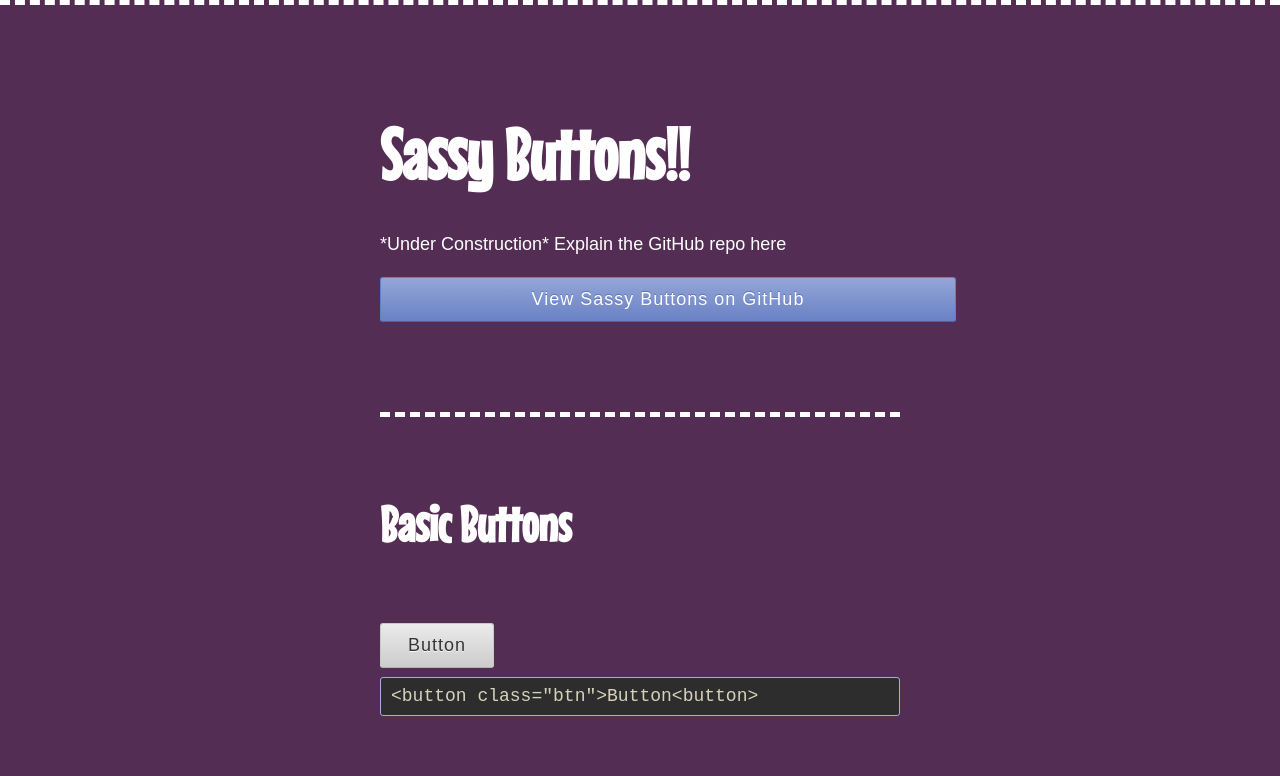
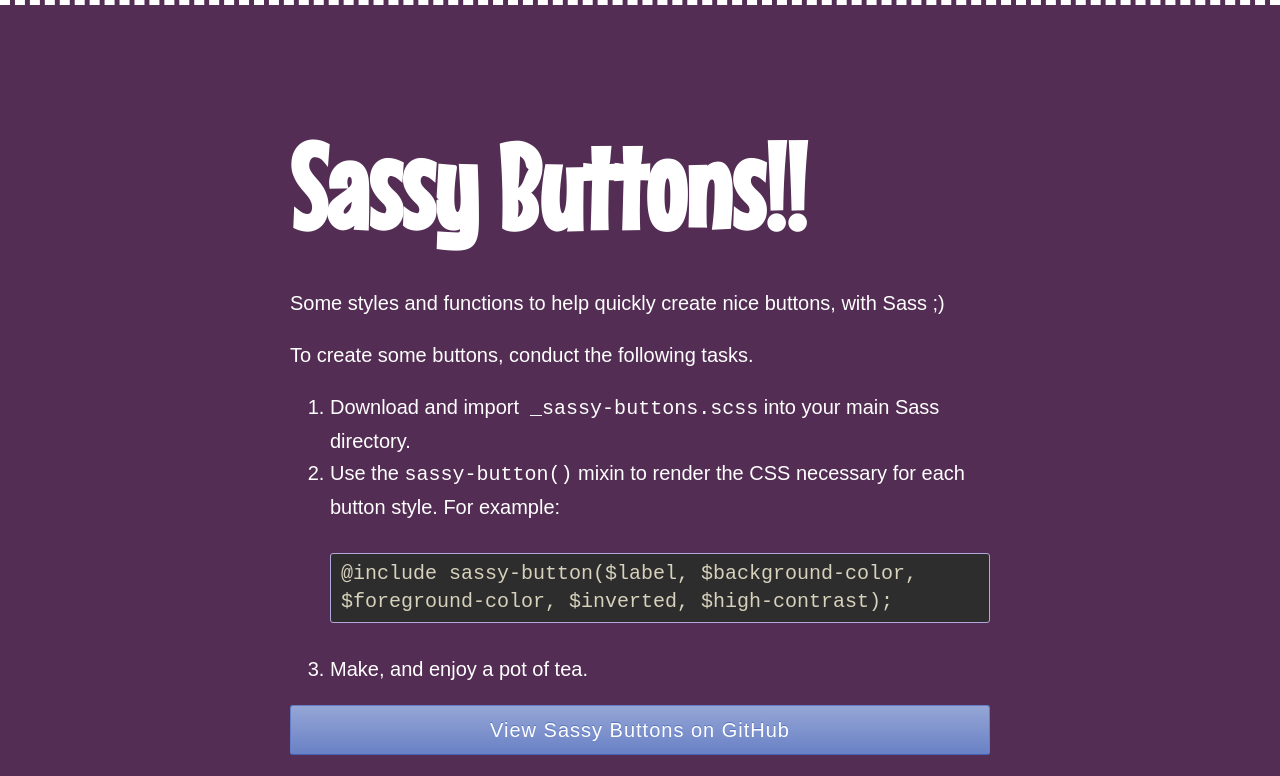
Before and after one commit to beaucharman/sassy-buttons, a plain HTML site: page index.html in a window 1280 px wide. Shown: the top 776 px of the page. Drawn offline with Linux system fonts and the light colour scheme.

Commit message:
increased sassiness

```diff
--- a/_sassy-buttons.scss
+++ b/_sassy-buttons.scss
@@ -31,6 +31,12 @@
   filter: progid:DXImageTransform.Microsoft.gradient(startColorstr='#{ie_hex_str($startColor)}', endColorstr='#{ie_hex_str($endColor)}', GradientType=0); // IE9 and down
 }
 
+%border-box-sizing {
+  -webkit-box-sizing: border-box;
+     -moz-box-sizing: border-box;
+          box-sizing: border-box;
+}
+
 // Sassy Button
 // ========================================================================
 // sassy-button() Sass mixin
@@ -41,7 +47,7 @@
 // @param {boolean} $high-contrast | use true or false
 // Dependancies: gradient-vertical()
 // ======================================================================== /
-@mixin sassy-button($handle: subtle, $background-color: #ccc, $color: #444, $inverted: false, $high-contrast: false) {
+@mixin sassy-button($handle: subtle, $background-color: #ccc, $foreground-color: #444, $inverted: false, $high-contrast: false) {
 
   //
   // Set up selectors for each button
@@ -77,10 +83,10 @@
     @if($high-contrast == true) {
       text-shadow: none;
       color: darken($background-color, 3%);
-      border-color: darken($color, 8%);
-      @include gradient-vertical(lighten($color, 18%), lighten($color, 8%));
+      border-color: darken($foreground-color, 8%);
+      @include gradient-vertical(lighten($foreground-color, 18%), lighten($foreground-color, 8%));
     } @else {
-      color: darken($color, 3%);
+      color: darken($foreground-color, 3%);
       border-color: darken($background-color, 8%);
       @include gradient-vertical(lighten($background-color, 18%), lighten($background-color, 8%));
     }
@@ -91,7 +97,7 @@
   //
   #{$selector}:active {
     @if($high-contrast == true) {
-      @include gradient-vertical(darken($color, 15%), darken($color, 13%));
+      @include gradient-vertical(darken($foreground-color, 15%), darken($foreground-color, 13%));
     } @else {
       @include gradient-vertical(darken($background-color, 3%), darken($background-color, 1%));
     }
@@ -123,6 +129,7 @@
   border-radius: 3px;
   line-height: 1.4;
   text-decoration: none;
+  @extend %border-box-sizing;
 }
 
 .btn:active {
--- a/assets/source/main.scss
+++ b/assets/source/main.scss
@@ -25,14 +25,25 @@
   @return ($lineheight + 0em) / $fontsize + 0em;
 }
 
+// Breakpoints
+// ========================================================================
+// Thank you http://css-tricks.com/media-queries-sass-3-2-and-codekit/
+// ======================================================================== /
+@mixin breakpoint($point) {
+  @media screen and (min-width: $point) { @content; }
+}
+
 // Headings
 // ======================================================================== /
-$h1--font-size:                 4em; // h1, alpha
-$h2--font-size:                 2.8em; // h2, beta
-$h3--font-size:                 2.2em; // h3, gamma
-$h4--font-size:                 1.8em; // h4, delta
-$h5--font-size:                 1.4em; // h5, epsilon
-$h6--font-size:                 1em;   // h6, zeta
+$h1--font-size: 6em; // h1, alpha
+$h2--font-size: 3.8em; // h2, beta
+$h3--font-size: 3.2em; // h3, gamma
+$h4--font-size: 2.8em; // h4, delta
+$h5--font-size: 2.4em; // h5, epsilon
+$h6--font-size: 1.8em;   // h6, zeta
+
+$narrow: 520px;
+$medium: 780px;
 
 @import 'bourbon/bourbon';
 @import '../../sassy-buttons';
@@ -40,9 +51,16 @@ $h6--font-size:                 1em;   // h6, zeta
 // General styling for demo
 // ======================================================================== /
 body {
-  font-size: 18px;
+  font-size: 16px;
+  @include breakpoint($narrow) {
+    font-size: 18px;
+  }
+  @include breakpoint($medium) {
+    font-size: 20px;
+  }
   line-height: 1.6;
   color: #fff;
+  font-weight: 200;
   background-color: desaturate(purple, 70%);
   border-top: 5px dashed #fff;
 }
@@ -85,11 +103,11 @@ $headings:
  */
 h1, h2, h3, h4, h5, h6 {
   font-family: 'Mouse Memoirs', serif;
-  line-height: 1.4;
+  line-height: 1.2;
 }
 
 .page-wrap {
-  max-width: 520px;
+  max-width: 700px;
   margin: 0 auto;
   padding: 1.5em;
 }
@@ -145,7 +163,7 @@ footer {
 
 pre {
   padding: 6px 10px;
-  margin: 0.5em 0;
+  margin: 1.5em 0;
   color: #d7d2bc;
   line-height: 1.4;
   border-radius: 3px;
@@ -155,3 +173,9 @@ pre {
     color: #fff;
   }
 }
+
+dd {
+  pre {
+    margin: 0.5em 0;
+  }
+}
--- a/index.html
+++ b/index.html
@@ -6,7 +6,6 @@
     <meta http-equiv="X-UA-Compatible" content="IE=edge,chrome=1">
     <meta name="viewport" content="width=device-width">
     <link href="http://fonts.googleapis.com/css?family=Mouse+Memoirs" rel="stylesheet" type="text/css">
-    <link href="http://fonts.googleapis.com/css?family=Archivo+Narrow" rel="stylesheet" type="text/css">
     <link rel="stylesheet" href="assets/stylesheets/normalize.css">
     <link rel="stylesheet" href="assets/stylesheets/main.css?v=0.1"><!--[if IE]>
     <script src="http://html5shiv.googlecode.com/svn/trunk/html5.js"></script><![endif]-->
@@ -15,7 +14,15 @@
     <div class="page-wrap">
       <header class="page-header">
         <h1>Sassy Buttons!!</h1>
-        <p>*Under Construction* Explain the GitHub repo here</p>
+        <p>Some styles and functions to help quickly create nice buttons, with Sass ;)</p>
+        <p>To create some buttons, conduct the following tasks.</p>
+        <ol>
+          <li>Download and import &nbsp;<code>_sassy-buttons.scss</code>&nbsp;into your main Sass directory.</li>
+          <li>Use the&nbsp;<code>sassy-button()</code>&nbsp;mixin to render the CSS necessary for each button style. For example:
+            <pre>@include sassy-button($label, $background-color, $foreground-color, $inverted, $high-contrast);</pre>
+          </li>
+          <li>Make, and enjoy a pot of tea.</li>
+        </ol>
         <p><a href="https://github.com/beaucharman/sassy-buttons" title="View this project on GitHub" class="btn btn--primary btn--block">View Sassy Buttons on GitHub</a></p>
       </header>
       <section>
@@ -126,21 +133,9 @@
           </dd>
         </dl>
       </section>
-      <section>
-        <h2>IRL Example</h2>
-        <dl>
-          <dt>
-            <button class="btn btn--primary">Confirm</button>
-            <button class="btn btn--subtle">Cancel</button>
-            <button class="btn btn--success">Save</button>
-            <button class="btn btn--danger">Delete</button>
-          </dt>
-          <dd></dd>
-        </dl>
-      </section>
       <p>Thank you for stopping by :)&nbsp;<a href="https://github.com/beaucharman/sassy-buttons" title="View this project on GitHub" class="btn btn--small">For this repo here &rarr;</a></p>
       <footer class="page-footer">
-        <p>Sassy Buttons are made with love by&nbsp;<a href="https://www.twitter.com/beaucharman" title="Beau on Twitter">Beau Charman</a>, and are&nbsp;<a href="http://opensource.org/licenses/MIT" title="MIT license">MIT licenesed.</a>&nbsp;This page was built with Sass and Jade. Hosted on GitHub. Fonts via Google Fonts.</p>
+        <p><a href="https://github.com/beaucharman/sassy-buttons" title="View this project on GitHub">Sassy Buttons</a>&nbsp;is made with love by&nbsp;<a href="https://www.twitter.com/beaucharman" title="Beau on Twitter">Beau Charman</a>, and is&nbsp;<a href="http://opensource.org/licenses/MIT" title="MIT license">MIT licenesed.</a>&nbsp;This page was built with&nbsp;<a href="http://sass-lang.com/" title="Sass">Sass</a>&nbsp;and&nbsp;<a href="https://github.com/visionmedia/jade" title="Jade">Jade</a>. Hosted on&nbsp;<a href="https://www.github.com" title="GitHub">GitHub</a>. Fonts via&nbsp;<a href="http://www.google.com/fonts/specimen/Mouse+Memoirs" title="Google Fonts">Google Fonts</a>.</p>
       </footer>
     </div>
   </body>
```
Also changed, not shown: assets/stylesheets/main.css, 2 other files.
